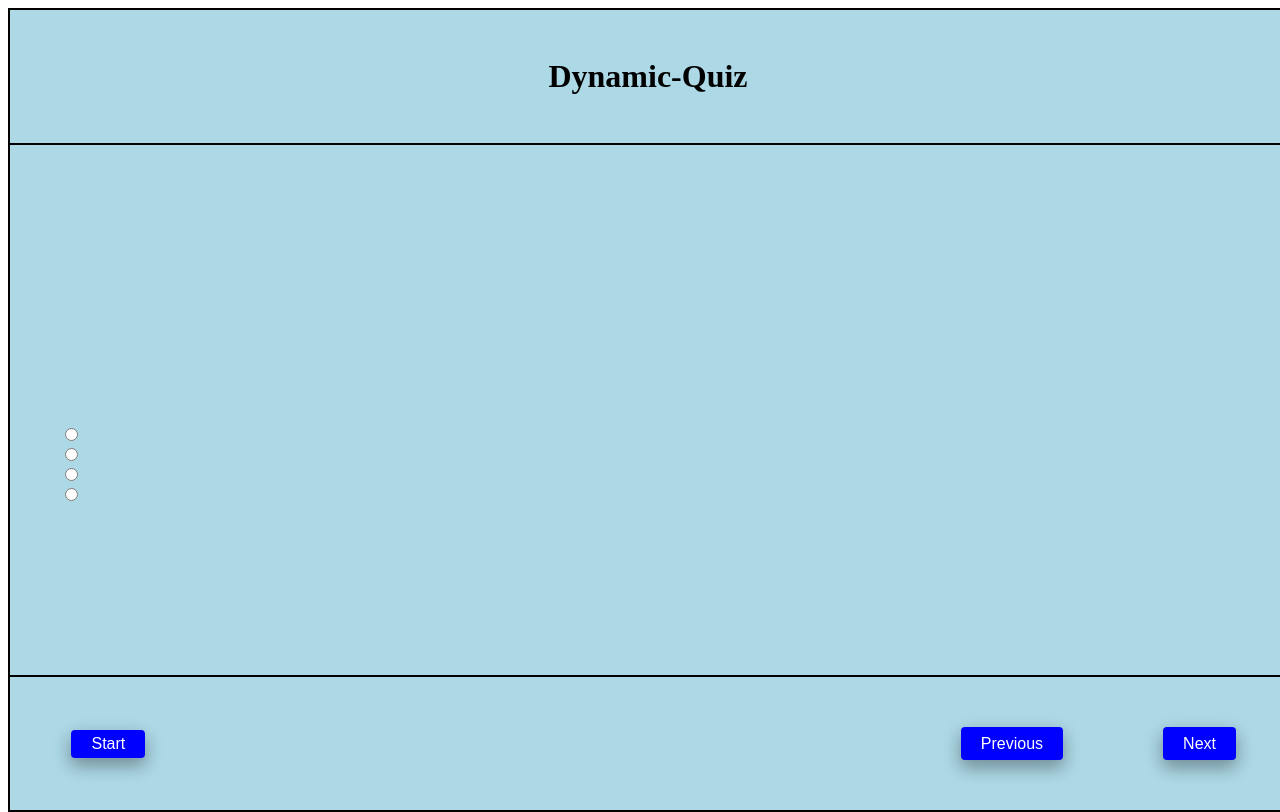
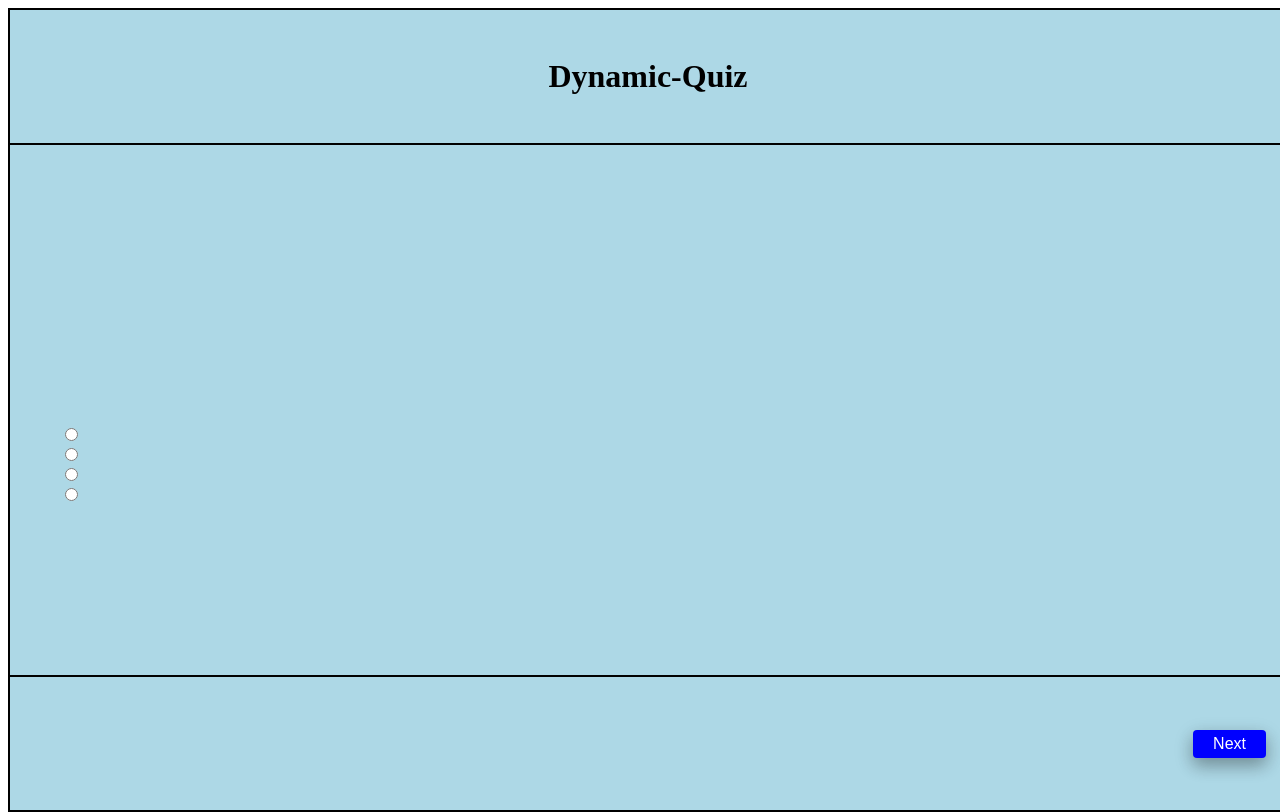
Before and after one commit to mandanakhademi/Dynamic-Quiz, a plain HTML site: page index.html in a window 1280 px wide. Shown: the top 812 px of the page. Drawn offline with Linux system fonts and the light colour scheme.

Commit message:
fix buttons position

```diff
--- a/index.html
+++ b/index.html
@@ -38,10 +38,13 @@
         </div>
 
         <div class="footer">
-            <button id="start-button">Start</button>
-
-			<button id="previous-button">Previous</button>
-            <button id="next-button">Next</button>
+            <div id="buttons">
+                <button id="start-button">Start</button>
+                <button id="previous-button">Previous</button>
+            </div>
+            <div id="button">
+                <button id="next-button">Next</button>
+            </div>
 
         </div>
 
--- a/style.css
+++ b/style.css
@@ -60,9 +60,20 @@ html, body {
 .footer{
     flex: 1;
     display: flex;
+    flex-direction: row;
     width: 100%;
     background-color: lightblue;
     border-top: 2px solid black;
+}
+
+#buttons{
+    display: flex;
+    flex: 1;
+}
+
+#button{
+    display: flex;
+    flex: 4;
 }
 
 #start-button{
@@ -73,12 +84,14 @@ html, body {
     text-align: center;
     text-decoration: none;
     font-size: 16px;
-    margin: auto 60% auto auto;
+    margin: auto;
 
     cursor: pointer;
     transition-duration: 0.4s;
     box-shadow: 0 8px 16px 0 rgba(0,0,0,0.2), 0 6px 20px 0 rgba(0,0,0,0.19);
     border-radius: 4px;
+
+    display: none;
 }
 
 #previous-button{
@@ -89,11 +102,13 @@ html, body {
     text-align: center;
     text-decoration: none;
     font-size: 16px;
-    margin: 50px;
+    margin: auto;
     cursor: pointer;
     transition-duration: 0.4s;
     box-shadow: 0 8px 16px 0 rgba(0,0,0,0.2), 0 6px 20px 0 rgba(0,0,0,0.19);
     border-radius: 4px;
+
+    display: none;
 }
 
 #next-button{
@@ -104,7 +119,7 @@ html, body {
     text-align: center;
     text-decoration: none;
     font-size: 16px;
-    margin: 50px;
+    margin: auto 20px auto auto;
     cursor: pointer;
     transition-duration: 0.4s;
     box-shadow: 0 8px 16px 0 rgba(0,0,0,0.2), 0 6px 20px 0 rgba(0,0,0,0.19);
```
